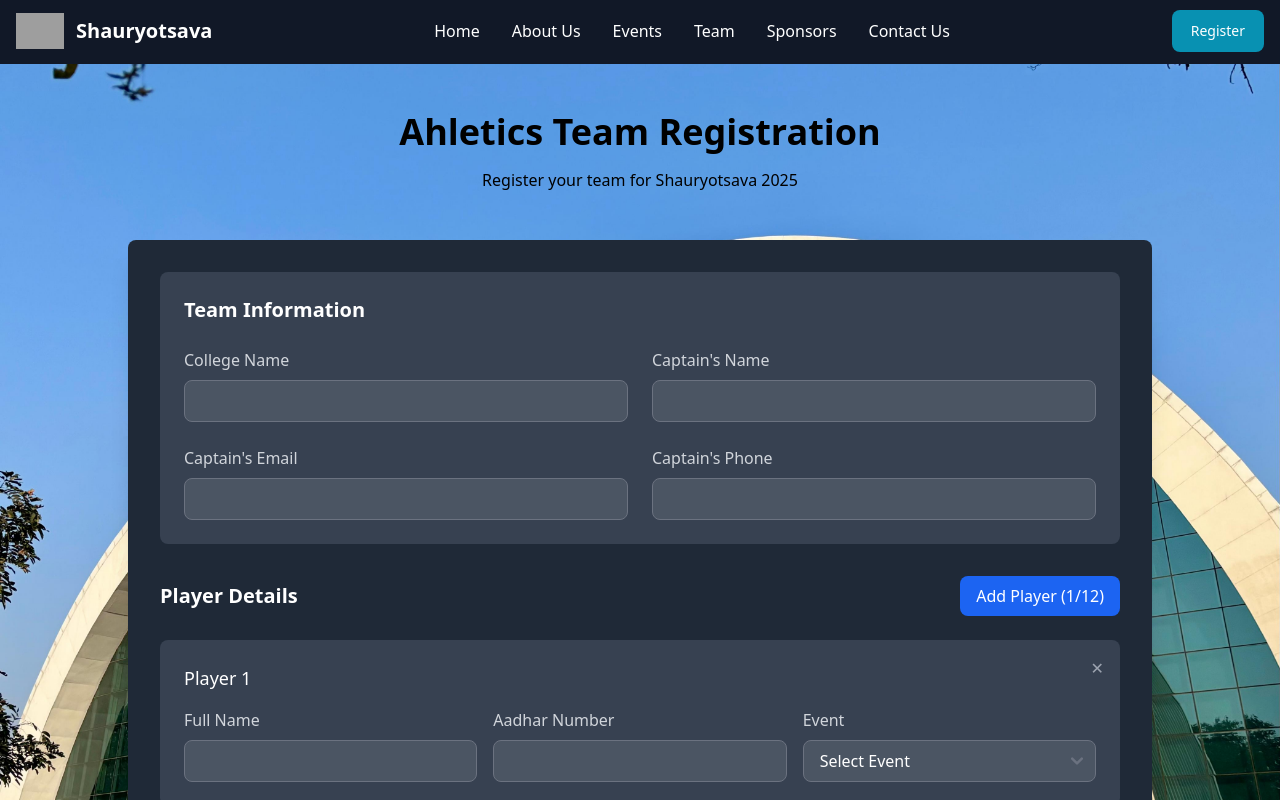
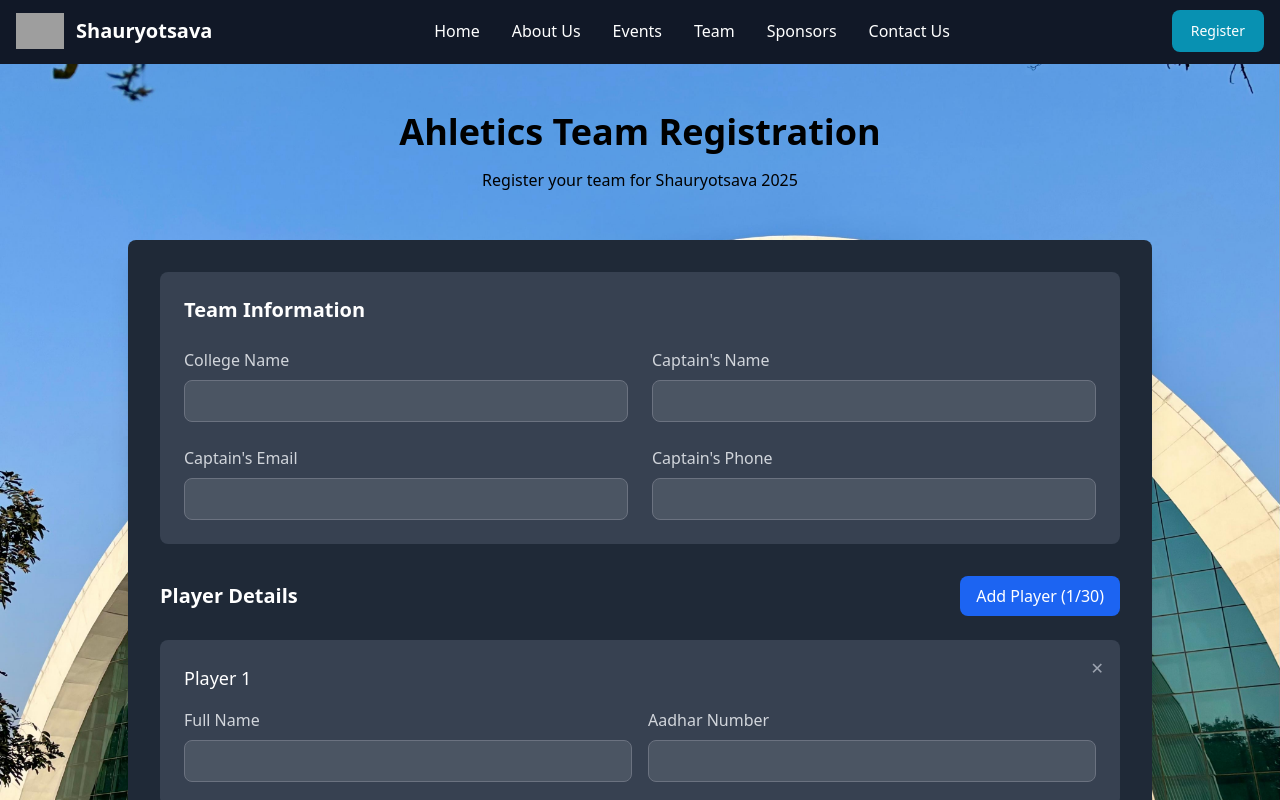
Before and after one commit to Sumitmishra3008/shauryautsav, a React (Vite) app: page /register/4 in a window 1280 px wide. Shown: the top 800 px of the page. Built offline with nearby package versions, Linux system fonts and the light colour scheme; no server answers; grey boxes are pictures that could not be loaded.

Commit message:
athletics page updated

```diff
--- a/src/pages/Athleticsregistration.jsx
+++ b/src/pages/Athleticsregistration.jsx
@@ -143,7 +143,7 @@
   };
 
   const addPlayer = () => {
-    if (players.length < 12) {
+    if (players.length < 30) {
       setPlayers([
         ...players,
         {
@@ -263,10 +263,10 @@
                 <button
                   type="button"
                   onClick={addPlayer}
-                  disabled={players.length >= 12}
+                  disabled={players.length >= 30}
                   className="bg-blue-600 hover:bg-blue-700 text-white px-4 py-2 rounded-lg disabled:opacity-50"
                 >
-                  Add Player ({players.length}/12)
+                  Add Player ({players.length}/30)
                 </button>
               </div>
 
@@ -289,7 +289,7 @@
                   <h3 className="text-lg font-medium text-white mb-4">
                     Player {index + 1}
                   </h3>
-                  <div className="grid grid-cols-1 md:grid-cols-3 gap-4">
+                  <div className="grid grid-cols-1 md:grid-cols-2 gap-4">
                     <div>
                       <label className="block text-gray-300 mb-2">
                         Full Name
@@ -317,23 +317,6 @@
                         className="w-full bg-gray-600 text-white rounded-lg px-4 py-2 focus:ring-2 focus:ring-blue-500 focus:outline-none"
                         required
                       />
-                    </div>
-                    <div>
-                      <label className="block text-gray-300 mb-2">Event</label>
-                      <select
-                        value={player.role}
-                        onChange={(e) =>
-                          handlePlayerChange(index, "role", e.target.value)
-                        }
-                        className="w-full bg-gray-600 text-white rounded-lg px-4 py-2 focus:ring-2 focus:ring-blue-500 focus:outline-none"
-                        required
-                      >
-                        <option value="">Select Event</option>
-                        <option value="batsman">Batsman</option>
-                        <option value="bowler">Bowler</option>
-                        <option value="all-rounder">All-Rounder</option>
-                        <option value="wicket-keeper">Wicket Keeper</option>
-                      </select>
                     </div>
                   </div>
                 </div>
```
